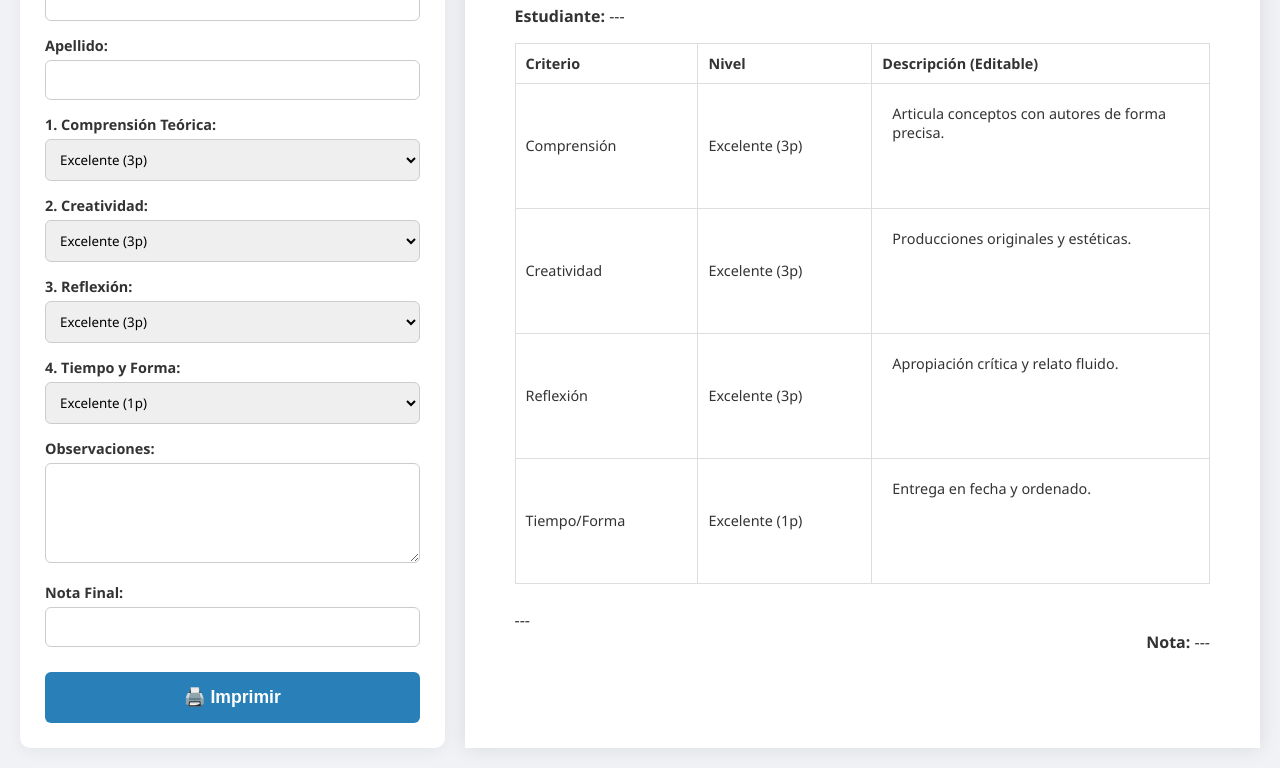
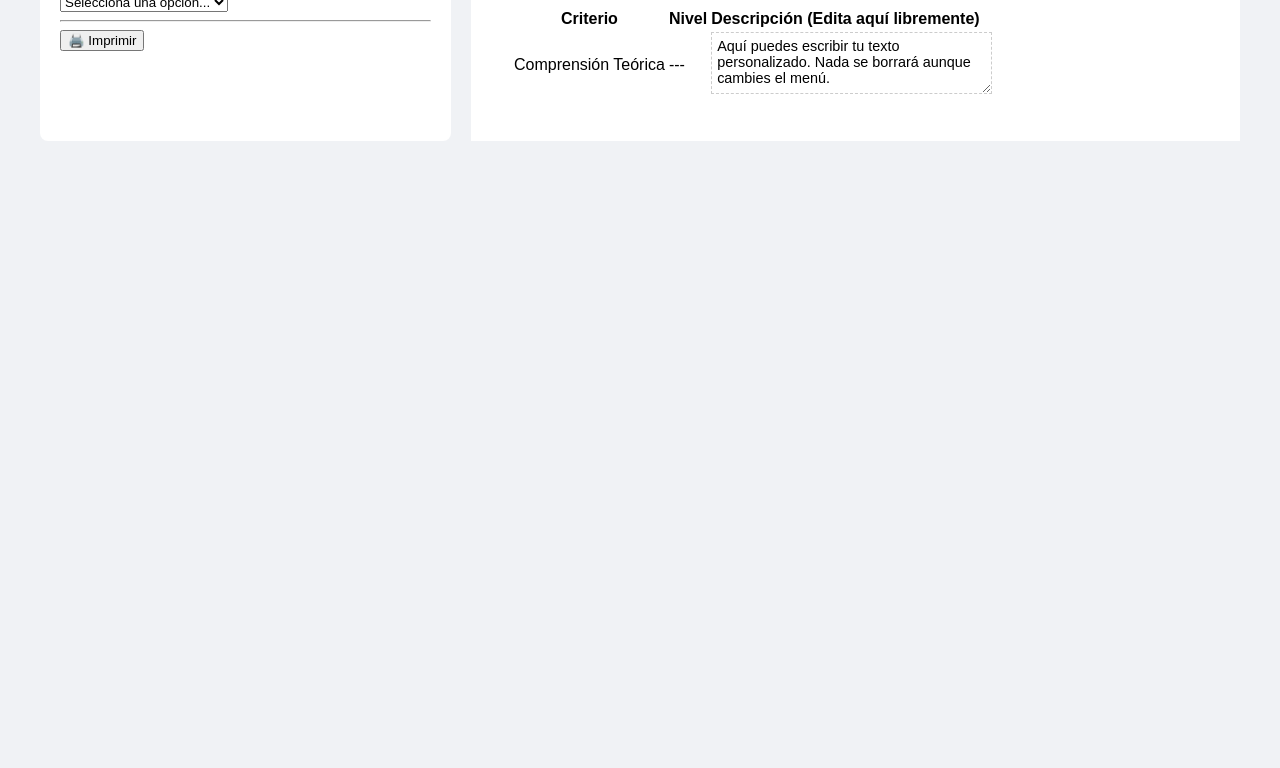
Before and after one commit to lsnieg-design/nomade, a plain HTML site: page raspanti/retroalimentacion.html in a window 1280 px wide. Shown: the part 141-909 px from the top of the page. After the commit the page ends 800 px from the top, so only its background shows below. Drawn offline with Linux system fonts and the light colour scheme.

Commit message:
Update retroalimentacion.html

```diff
--- a/raspanti/retroalimentacion.html
+++ b/raspanti/retroalimentacion.html
@@ -2,91 +2,79 @@
 <html lang="es">
 <head>
     <meta charset="UTF-8">
-    <meta name="viewport" content="width=device-width, initial-scale=1.0">
-    <title>Generador de Retroalimentación | Lic. Lucía Snieg</title>
+    <title>Generador de Retroalimentación</title>
     <style>
-        /* --- ESTILOS GENERALES Y FORMULARIO --- */
-        body { font-family: 'Segoe UI', Tahoma, Geneva, Verdana, sans-serif; background-color: #f0f2f5; margin: 0; padding: 20px; color: #333; }
-        .contenedor { display: flex; gap: 20px; max-width: 1300px; margin: 0 auto; }
-        .panel-controles { width: 35%; background: white; padding: 25px; border-radius: 10px; box-shadow: 0 4px 15px rgba(0,0,0,0.05); height: fit-content; }
-        h2 { margin-top: 0; color: #2c3e50; }
-        .form-group { margin-bottom: 15px; }
-        label { display: block; font-weight: 600; margin-bottom: 5px; font-size: 0.9rem; }
-        input, textarea, select { width: 100%; padding: 10px; box-sizing: border-box; border: 1px solid #ccc; border-radius: 6px; font-family: inherit; }
-        textarea { resize: vertical; min-height: 100px; }
-        button { width: 100%; background-color: #2980b9; color: white; padding: 15px; border: none; border-radius: 6px; font-size: 1.1rem; font-weight: bold; cursor: pointer; transition: 0.3s; margin-top: 10px; }
-        button:hover { background-color: #1a5276; }
+        body { font-family: sans-serif; background: #f0f2f5; padding: 20px; }
+        .contenedor { display: flex; gap: 20px; max-width: 1200px; margin: 0 auto; }
+        .panel-controles { width: 35%; background: white; padding: 20px; border-radius: 8px; }
+        .panel-reporte { width: 65%; background: white; padding: 40px; }
 
-        /* --- ESTILOS DEL PDF --- */
-        .panel-reporte { width: 65%; background: white; padding: 40px 50px; box-shadow: 0 0 20px rgba(0,0,0,0.1); }
-        table { width: 100%; border-collapse: collapse; margin-bottom: 25px; }
-        th, td { border: 1px solid #ddd; padding: 10px; text-align: left; font-size: 0.9rem; }
-        .edit-area { width: 100%; border: none; background: transparent; font-family: inherit; font-size: 0.9rem; resize: none; color: #333; }
+        /* Esto hace que el textarea dentro de la tabla parezca texto normal */
+        .txt-editable {
+            width: 100%; border: 1px dashed #ccc; padding: 5px;
+            font-family: inherit; font-size: 0.9rem; resize: vertical; min-height: 50px;
+        }
+
         @media print {
-            body { background-color: white; }
             .panel-controles { display: none; }
-            .panel-reporte { width: 100%; box-shadow: none; padding: 0; margin: 0; }
+            .panel-reporte { width: 100%; box-shadow: none; padding: 0; }
+            .txt-editable { border: none; } /* Sin borde al imprimir */
         }
     </style>
 </head>
-<body onload="cargarInicial()">
+<body>
 
 <div class="contenedor">
     <div class="panel-controles">
-        <h2>Cargar Datos</h2>
-        <div class="form-group"><label>Nombre:</label><input type="text" id="inNombre" oninput="actualizarTexto()"></div>
-        <div class="form-group"><label>Apellido:</label><input type="text" id="inApellido" oninput="actualizarTexto()"></div>
-
-        <div class="form-group"><label>1. Comprensión Teórica:</label><select id="inRub1" onchange="sugerir(1)"><option value="Excelente (3p)">Excelente (3p)</option><option value="Bueno (2.25p)">Bueno (2.25p)</option><option value="Suficiente (1.5p)">Suficiente (1.5p)</option><option value="Insuficiente (0.5p)">Insuficiente (0.5p)</option></select></div>
-        <div class="form-group"><label>2. Creatividad:</label><select id="inRub2" onchange="sugerir(2)"><option value="Excelente (3p)">Excelente (3p)</option><option value="Bueno (2.25p)">Bueno (2.25p)</option><option value="Suficiente (1.5p)">Suficiente (1.5p)</option><option value="Insuficiente (0.5p)">Insuficiente (0.5p)</option></select></div>
-        <div class="form-group"><label>3. Reflexión:</label><select id="inRub3" onchange="sugerir(3)"><option value="Excelente (3p)">Excelente (3p)</option><option value="Bueno (2.25p)">Bueno (2.25p)</option><option value="Suficiente (1.5p)">Suficiente (1.5p)</option><option value="Insuficiente (0.5p)">Insuficiente (0.5p)</option></select></div>
-        <div class="form-group"><label>4. Tiempo y Forma:</label><select id="inRub4" onchange="sugerir(4)"><option value="Excelente (1p)">Excelente (1p)</option><option value="Bueno (0.75p)">Bueno (0.75p)</option><option value="Suficiente (0.5p)">Suficiente (0.5p)</option><option value="Insuficiente (0.25p)">Insuficiente (0.25p)</option></select></div>
-
-        <div class="form-group"><label>Observaciones:</label><textarea id="inObs" oninput="actualizarTexto()"></textarea></div>
-        <div class="form-group"><label>Nota Final:</label><input type="text" id="inNota" oninput="actualizarTexto()"></div>
+        <h2>Controles</h2>
+        <!-- Al cambiar el select, solo cambia el nivel, pero no debería borrar lo que escribas en la tabla -->
+        <label>1. Comprensión (Seleccionar para sugerir):</label>
+        <select onchange="sugerir('rub1', this.value)">
+            <option value="">Selecciona una opción...</option>
+            <option value="Excelente (3p)">Excelente (3p)</option>
+            <option value="Bueno (2.25p)">Bueno (2.25p)</option>
+        </select>
+        <hr>
         <button onclick="window.print()">🖨️ Imprimir</button>
     </div>
 
     <div class="panel-reporte">
-        <div class="header-institucional"><h1>Retroalimentación</h1></div>
-        <p><strong>Estudiante:</strong> <span id="outNombre">---</span> <span id="outApellido"></span></p>
+        <h1>Retroalimentación</h1>
         <table>
-            <tr><th>Criterio</th><th>Nivel</th><th>Descripción (Editable)</th></tr>
-            <tr><td>Comprensión</td><td id="outRub1Nivel">---</td><td><textarea id="outRub1Desc" class="edit-area"></textarea></td></tr>
-            <tr><td>Creatividad</td><td id="outRub2Nivel">---</td><td><textarea id="outRub2Desc" class="edit-area"></textarea></td></tr>
-            <tr><td>Reflexión</td><td id="outRub3Nivel">---</td><td><textarea id="outRub3Desc" class="edit-area"></textarea></td></tr>
-            <tr><td>Tiempo/Forma</td><td id="outRub4Nivel">---</td><td><textarea id="outRub4Desc" class="edit-area"></textarea></td></tr>
+            <tr>
+                <th>Criterio</th>
+                <th>Nivel</th>
+                <th>Descripción (Edita aquí libremente)</th>
+            </tr>
+            <tr>
+                <td>Comprensión Teórica</td>
+                <td id="rub1-nivel">---</td>
+                <td><textarea id="rub1-desc" class="txt-editable">Aquí puedes escribir tu texto personalizado. Nada se borrará aunque cambies el menú.</textarea></td>
+            </tr>
         </table>
-        <div id="outObs">---</div>
-        <div style="text-align:right"><strong>Nota:</strong> <span id="outNota">---</span></div>
     </div>
 </div>
 
 <script>
-    const db = {
-        1: {"Excelente (3p)": "Articula conceptos con autores de forma precisa.", "Bueno (2.25p)": "Menciona autores adecuadamente.", "Suficiente (1.5p)": "Menciona autores de forma superficial.", "Insuficiente (0.5p)": "Sin bibliografía o errores graves."},
-        2: {"Excelente (3p)": "Producciones originales y estéticas.", "Bueno (2.25p)": "Producciones completas y prolijas.", "Suficiente (1.5p)": "Producciones básicas o genéricas.", "Insuficiente (0.5p)": "No realiza las producciones."},
-        3: {"Excelente (3p)": "Apropiación crítica y relato fluido.", "Bueno (2.25p)": "Reflexión personal honesta.", "Suficiente (1.5p)": "Reflexión mínima.", "Insuficiente (0.5p)": "No incluye reflexión."},
-        4: {"Excelente (1p)": "Entrega en fecha y ordenado.", "Bueno (0.75p)": "Entrega en fecha.", "Suficiente (0.5p)": "Entrega fuera de término.", "Insuficiente (0.25p)": "Entrega muy tardía."}
+    // Tu base de datos de sugerencias
+    const baseSugerencias = {
+        "rub1": {
+            "Excelente (3p)": "Articula conceptos con autores de forma precisa y profunda.",
+            "Bueno (2.25p)": "Menciona autores adecuadamente."
+        }
     };
 
-    function sugerir(n) {
-        let sel = document.getElementById('inRub'+n);
-        let txt = document.getElementById('outRub'+n+'Desc');
-        document.getElementById('outRub'+n+'Nivel').innerText = sel.value;
-        txt.value = db[n][sel.value]; // Solo cambia si usas el selector
-    }
+    function sugerir(id, valor) {
+        if(valor === "") return;
 
-    function actualizarTexto() {
-        document.getElementById('outNombre').innerText = document.getElementById('inNombre').value;
-        document.getElementById('outApellido').innerText = document.getElementById('inApellido').value;
-        document.getElementById('outObs').innerText = document.getElementById('inObs').value;
-        document.getElementById('outNota').innerText = document.getElementById('inNota').value;
-    }
+        // Cambia el nivel
+        document.getElementById(id + '-nivel').innerText = valor;
 
-    function cargarInicial() {
-        for(let i=1; i<=4; i++) sugerir(i);
+        // Cambia la descripción SOLO si quieres, pero ahora está en un textarea
+        // que tú puedes editar después sin que esto lo borre.
+        document.getElementById(id + '-desc').value = baseSugerencias[id][valor];
     }
 </script>
+
 </body>
 </html>
```
